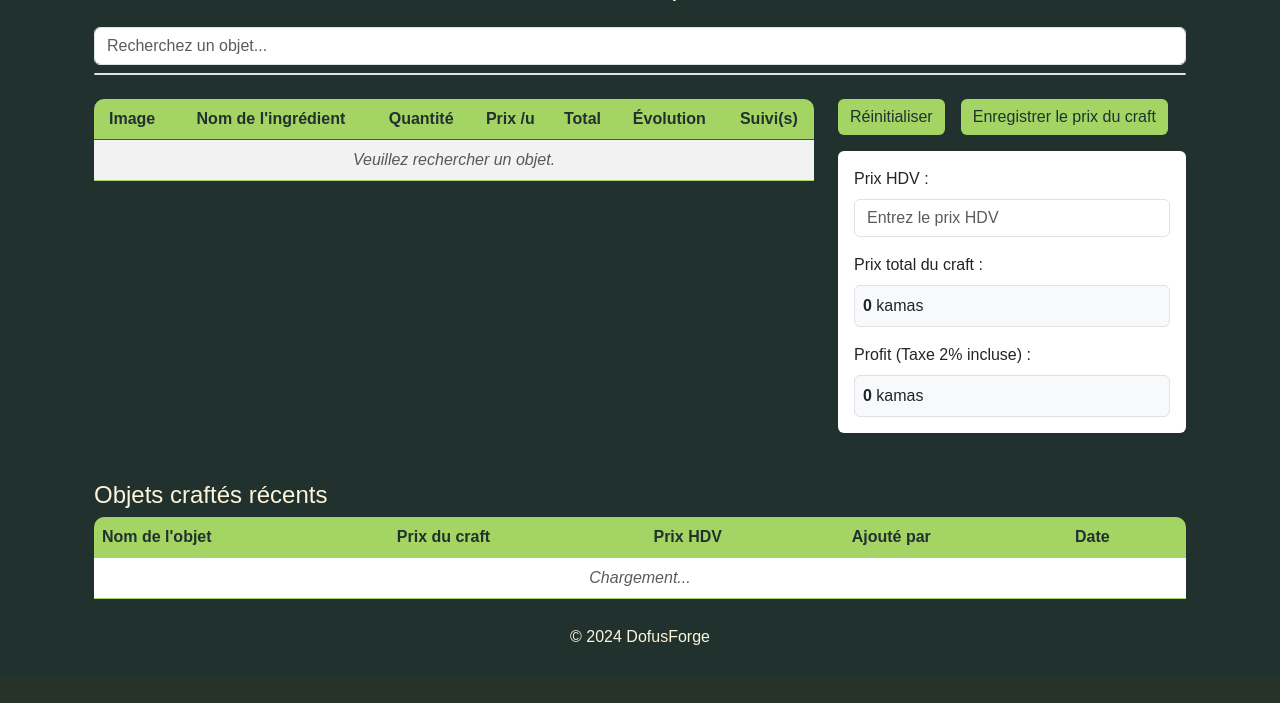
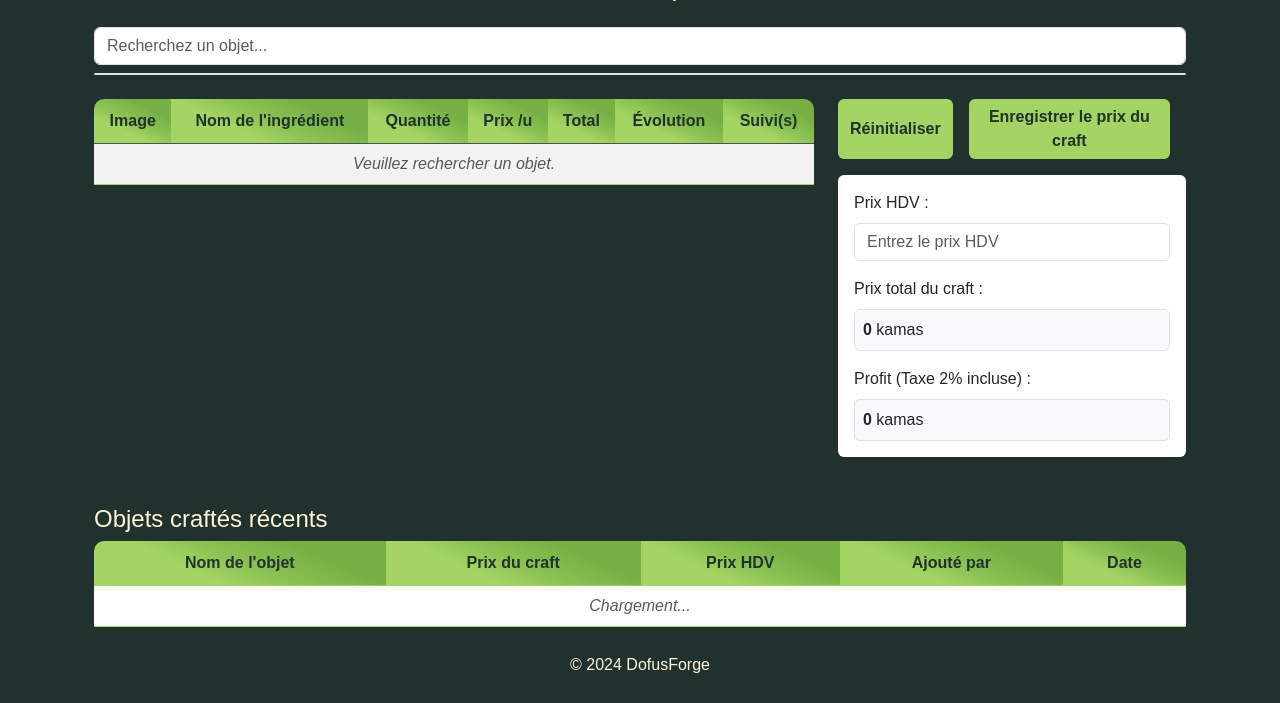
Before and after one commit to HuguesDelamare/DofusForge, a Flask app: page / in a window 1280 px wide. Shown: the part 286-989 px from the top of the page. Before the commit the page ends 931 px from the top, so only its background shows below. Run offline with Flask 3, Linux system fonts and the light colour scheme.

Commit message:
Adding gradient css to table th

```diff
--- a/app/static/style.css
+++ b/app/static/style.css
@@ -65,8 +65,11 @@ body {
 }
 
 .table-custom th {
-    background-color: #A4D564; /* Vert clair */
-    color: #21312E; /* Texte vert foncé */
+    background: linear-gradient(25deg, #A4D564 33%, #8DC354 50%, #76B044 75%); /* Transitions définies */
+    color: #21312E;
+    padding: 10px;
+    text-align: center;
+    font-weight: bold;
 }
 
 .table-custom tr:hover {
@@ -82,6 +85,7 @@ button, .btn {
     background-color: #A4D564; /* Vert clair */
     color: #21312E; /* Texte vert foncé */
     border: none;
+    font-weight: bold;
 }
 
 button:hover, .btn:hover {
```
